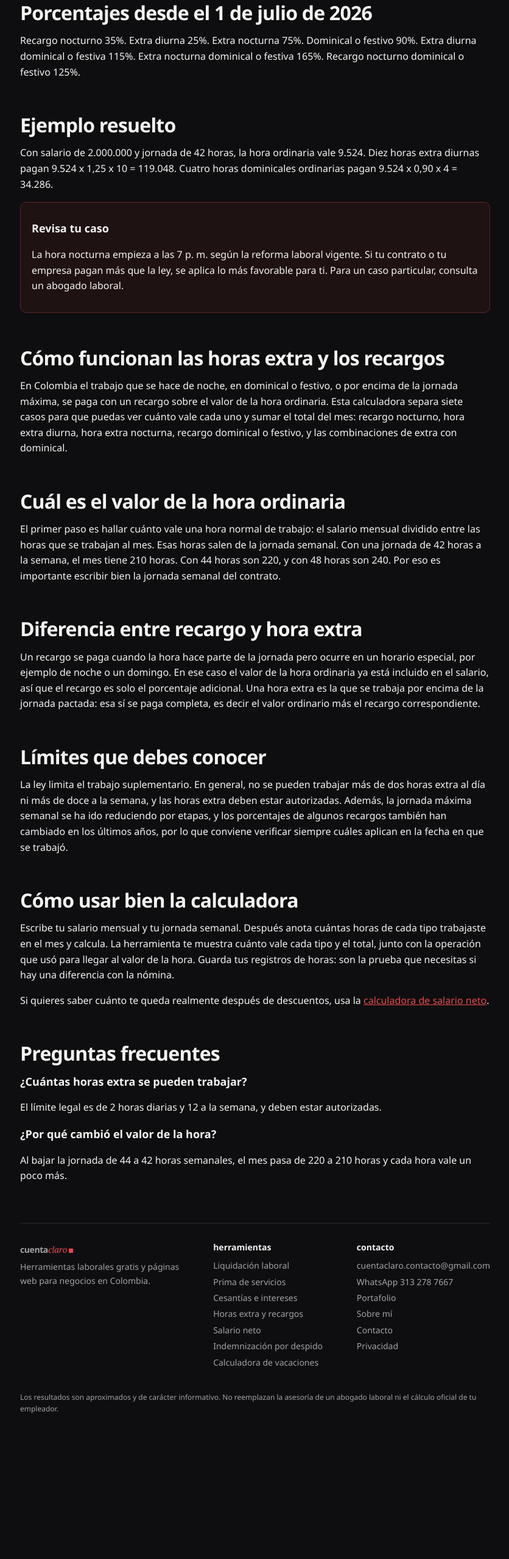
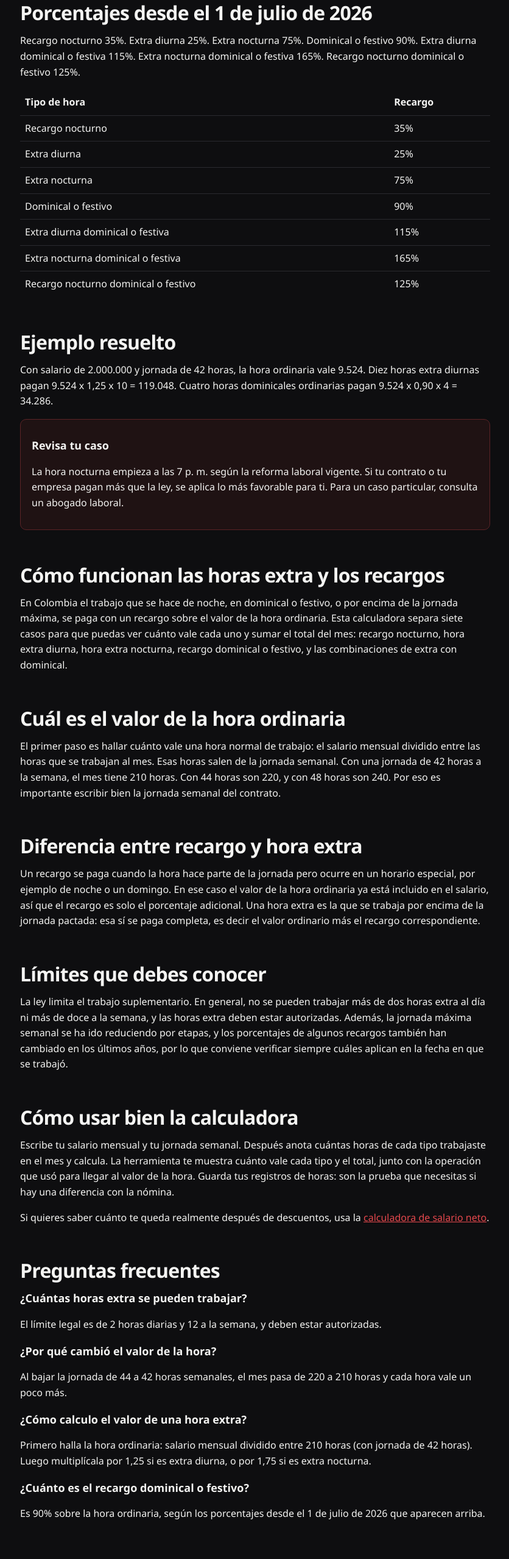
Before and after one commit to Betancourts/CuentaClaro, a plain HTML site: page horas.html in a window 1280 px wide. Shown: the part 1496-4052 px from the top of the page at 61% size, without its empty margins (221-1057 px from the left). Before the commit the page ends 3875 px from the top, so only its background shows below. Drawn offline with Linux system fonts and the light colour scheme.

Commit message:
Mejora horas extra y prima: tabla de recargos y preguntas frecuentes

```diff
--- a/horas.html
+++ b/horas.html
@@ -61,6 +61,7 @@
 <p>Hora ordinaria = salario mensual / horas del mes. Las horas del mes salen de la jornada semanal: horas semanales / 6 x 30. Con 42 horas son 210 horas al mes; con 44 horas eran 220. Las horas extra se pagan completas con su recargo (hora ordinaria x (1 + porcentaje)). Los recargos de horas ordinarias nocturnas, dominicales o festivas pagan solo el porcentaje adicional, porque la hora ordinaria ya está dentro del salario.</p>
 <h2>Porcentajes desde el 1 de julio de 2026</h2>
 <p>Recargo nocturno 35%. Extra diurna 25%. Extra nocturna 75%. Dominical o festivo 90%. Extra diurna dominical o festiva 115%. Extra nocturna dominical o festiva 165%. Recargo nocturno dominical o festivo 125%.</p>
+<table style="width:100%;border-collapse:collapse"><thead><tr><th style="text-align:left;padding:8px;border-bottom:1px solid #2a2a2f">Tipo de hora</th><th style="text-align:left;padding:8px;border-bottom:1px solid #2a2a2f">Recargo</th></tr></thead><tbody><tr><td style="padding:8px;border-bottom:1px solid #2a2a2f">Recargo nocturno</td><td style="padding:8px;border-bottom:1px solid #2a2a2f">35%</td></tr><tr><td style="padding:8px;border-bottom:1px solid #2a2a2f">Extra diurna</td><td style="padding:8px;border-bottom:1px solid #2a2a2f">25%</td></tr><tr><td style="padding:8px;border-bottom:1px solid #2a2a2f">Extra nocturna</td><td style="padding:8px;border-bottom:1px solid #2a2a2f">75%</td></tr><tr><td style="padding:8px;border-bottom:1px solid #2a2a2f">Dominical o festivo</td><td style="padding:8px;border-bottom:1px solid #2a2a2f">90%</td></tr><tr><td style="padding:8px;border-bottom:1px solid #2a2a2f">Extra diurna dominical o festiva</td><td style="padding:8px;border-bottom:1px solid #2a2a2f">115%</td></tr><tr><td style="padding:8px;border-bottom:1px solid #2a2a2f">Extra nocturna dominical o festiva</td><td style="padding:8px;border-bottom:1px solid #2a2a2f">165%</td></tr><tr><td style="padding:8px">Recargo nocturno dominical o festivo</td><td style="padding:8px">125%</td></tr></tbody></table>
 <h2>Ejemplo resuelto</h2>
 <p>Con salario de 2.000.000 y jornada de 42 horas, la hora ordinaria vale 9.524. Diez horas extra diurnas pagan 9.524 x 1,25 x 10 = 119.048. Cuatro horas dominicales ordinarias pagan 9.524 x 0,90 x 4 = 34.286.</p>
 <div class="aviso"><h3>Revisa tu caso</h3><p>La hora nocturna empieza a las 7 p. m. según la reforma laboral vigente. Si tu contrato o tu empresa pagan más que la ley, se aplica lo más favorable para ti. Para un caso particular, consulta un abogado laboral.</p></div>
@@ -78,6 +79,8 @@
 <h2>Preguntas frecuentes</h2>
 <h3>¿Cuántas horas extra se pueden trabajar?</h3><p>El límite legal es de 2 horas diarias y 12 a la semana, y deben estar autorizadas.</p>
 <h3>¿Por qué cambió el valor de la hora?</h3><p>Al bajar la jornada de 44 a 42 horas semanales, el mes pasa de 220 a 210 horas y cada hora vale un poco más.</p>
+<h3>¿Cómo calculo el valor de una hora extra?</h3><p>Primero halla la hora ordinaria: salario mensual dividido entre 210 horas (con jornada de 42 horas). Luego multiplícala por 1,25 si es extra diurna, o por 1,75 si es extra nocturna.</p>
+<h3>¿Cuánto es el recargo dominical o festivo?</h3><p>Es 90% sobre la hora ordinaria, según los porcentajes desde el 1 de julio de 2026 que aparecen arriba.</p>
 <footer class="pie2"><div><a class="logo" href="index.html">cuenta<em>claro</em><span></span></a><p>Herramientas laborales gratis y páginas web para negocios en Colombia.</p></div>
 <div><h4>herramientas</h4><a href="liquidacion.html">Liquidación laboral</a><a href="prima.html">Prima de servicios</a><a href="cesantias.html">Cesantías e intereses</a><a href="horas.html">Horas extra y recargos</a><a href="neto.html">Salario neto</a><a href="indemnizacion.html">Indemnización por despido</a><a href="vacaciones.html">Calculadora de vacaciones</a></div>
 <div><h4>contacto</h4><a href="mailto:cuentaclaro.contacto@gmail.com">cuentaclaro.contacto@gmail.com</a><a href="https://wa.me/573132787667?text=Hola,%20quiero%20una%20p%C3%A1gina%20web%20para%20mi%20negocio" target="_blank" rel="noopener">WhatsApp 313 278 7667</a><a href="portafolio.html">Portafolio</a><a href="sobre-mi.html">Sobre mí</a><a href="contacto.html">Contacto</a><a href="privacidad.html">Privacidad</a></div>
```
Also changed, not shown: prima.html (+3 -1 lines).
